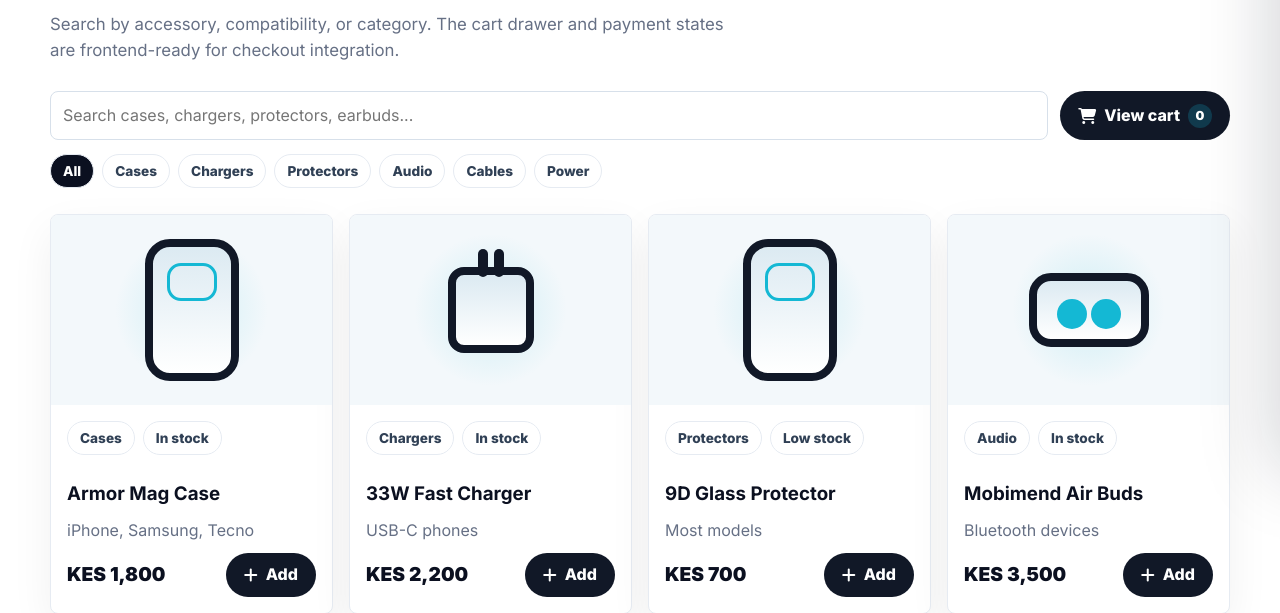
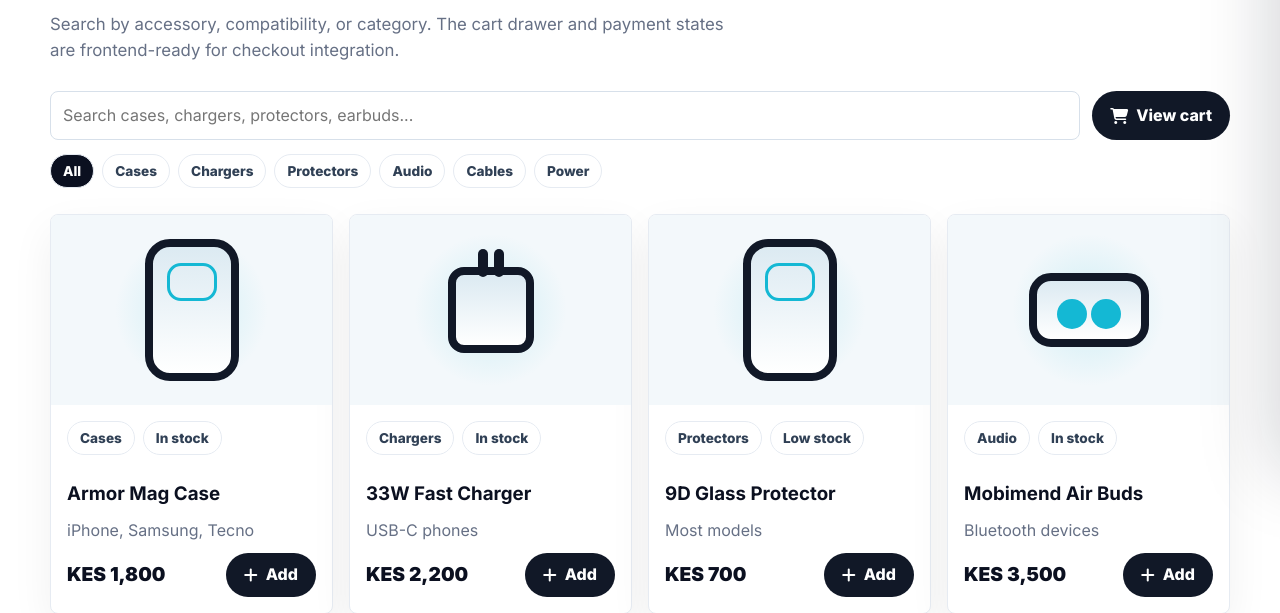
Before and after one commit to imgathuita-hub/Mobimend, a PHP site: page /accessories.php in a window 1280 px wide. Shown: the part 328-941 px from the top of the page. Run offline with PHP 8.4, Linux system fonts and the light colour scheme.

```diff
--- a/php_backend/public/accessories.php
+++ b/php_backend/public/accessories.php
@@ -11,7 +11,7 @@
 <body>
   <nav class="site-nav">
     <a class="nav-left" href="index.php">
-      <img src="assets/LOGO FINAL MOBIMEND WH BG.png" alt="Mobimend Spares" class="logo">
+      <img src="../../public/assets/LOGO FINAL MOBIMEND WH BG.png" alt="Mobimend Spares" class="logo">
       <div class="brand"><h1>MOBIMEND</h1><p class="tagline">Accessories shop</p></div>
     </a>
     <button class="menu-toggle" id="menu-toggle" aria-expanded="false" aria-label="Toggle navigation"><i class="fa-solid fa-bars"></i></button>
@@ -23,6 +23,7 @@
       <li><a href="blog.php">Blog</a></li>
       <li><a href="track.php">Track</a></li>
       <li><a href="account.php">Account</a></li>
+
     </ul>
   </nav>
 
@@ -35,7 +36,7 @@
 
         <div class="shop-toolbar">
           <input id="productSearch" type="search" placeholder="Search cases, chargers, protectors, earbuds...">
-          <button class="btn-dark cart-count-button" type="button" data-open-cart><i class="fa-solid fa-cart-shopping"></i> View cart <span id="cartCount">0</span></button>
+          <button class="btn-dark" type="button" data-open-cart><i class="fa-solid fa-cart-shopping"></i> View cart</button>
         </div>
         <div class="category-pills">
           <button class="pill active" type="button" data-category="All">All</button>
```
